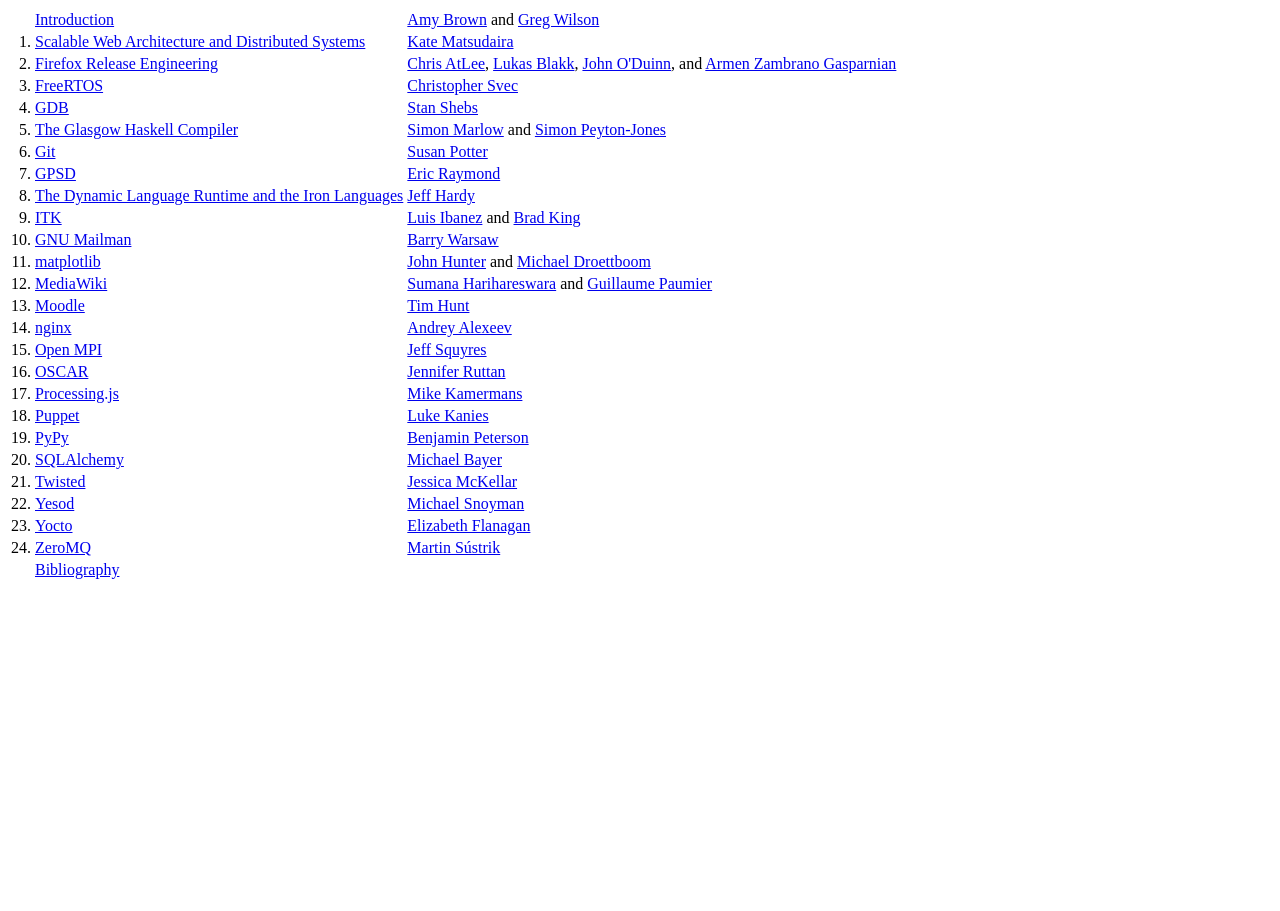
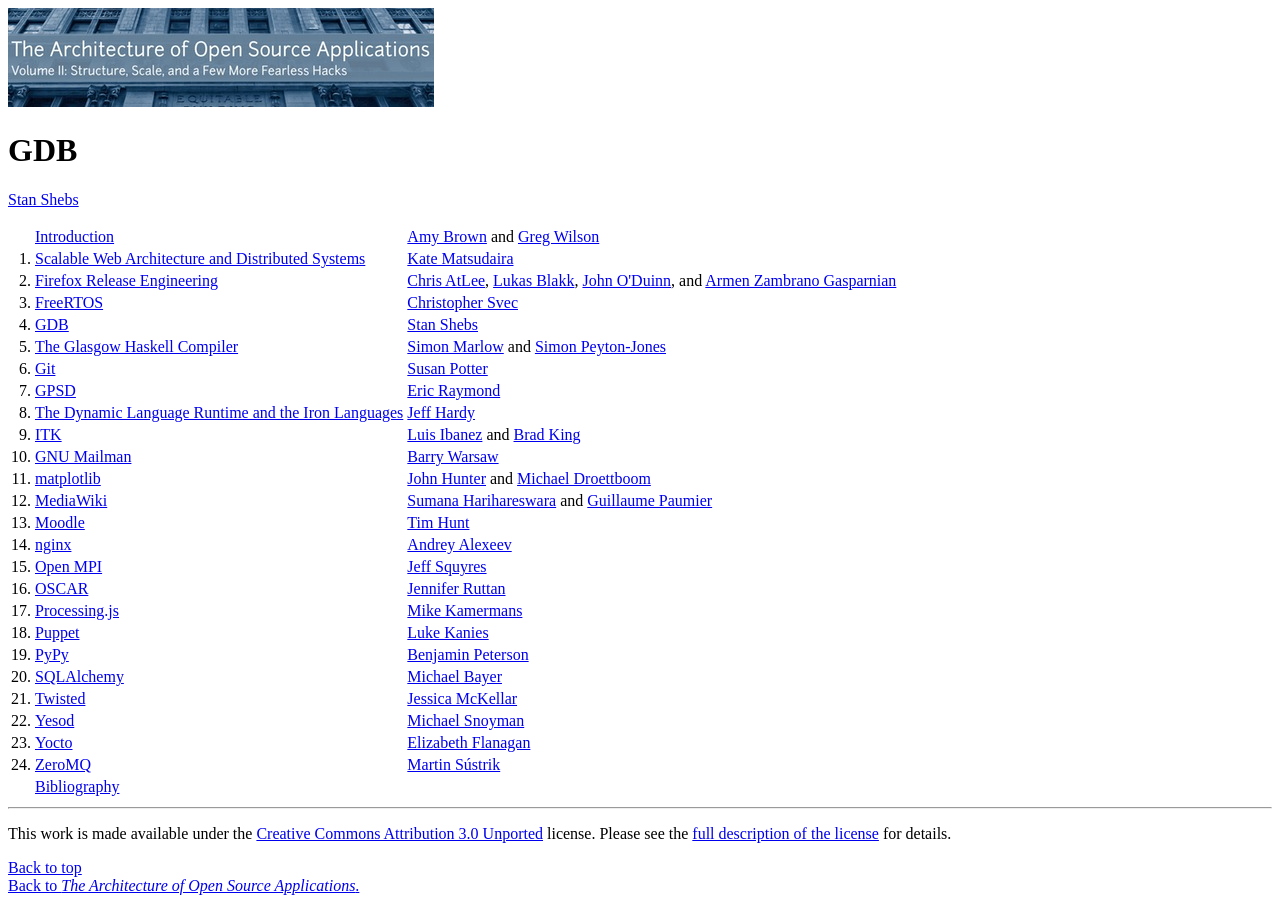
Before and after one commit to valer-cara/aosa-mobi-vol2, a plain HTML site: page en/index_vol2.html in a window 1280 px wide. Before the commit the page ends 800 px from the top, so only its background shows below. Drawn offline with Linux system fonts and the light colour scheme.

Commit message:
Nicer index_vol2.html

```diff
--- a/en/index_vol2.html
+++ b/en/index_vol2.html
@@ -1,3 +1,24 @@
+<!DOCTYPE html>
+<html lang="en">
+  <head>
+    <meta charset="utf-8">
+    <meta name="viewport" content="width=device-width, initial-scale=1.0">
+    <meta name="provenance" content="$Id: gdb.html 1341 2012-04-26 14:54:07Z amy $">
+    <title>The Architecture of Open Source Applications (Volume 2): GDB</title>
+  </head>
+  <body>
+
+  <div class="container">
+    <div class="row-fluid">
+      <div class="hero-unit">
+        <a class="pull-right" href="index.html"><img src="../images/titlebar2.jpg"
+           alt="The Architecture of Open Source Applications (Volume 2)"</img></a>
+        <h1>GDB</h1>
+        <p><a href="intro2.html#shebs-stan">Stan Shebs</a></p>
+      </div>
+    </div>
+    <div class="row">
+      <div class="span8 offset2">
           <table class="table table-striped table-condensed">
             <tr>
               <td></td>
@@ -149,3 +170,23 @@
               <td></td>
             </tr>
           </table>
+
+   <!-- Footer
+      ================================================== -->
+      <footer class="footer">
+        <hr>
+        <p class="pull-right">This work is made available under
+            the <a href="http://creativecommons.org/licenses/by/3.0/legalcode">Creative
+            Commons Attribution 3.0 Unported</a> license.  Please see
+            the <a href="intro1.html#license">full description of the
+            license</a> for details.</a>
+            <p><a href="#">Back to top</a><br/>
+        <a href="index.html">Back to <em>The Architecture of Open Source Applications</em>.</a></p>
+      </footer>
+
+      </div>
+    </div>
+  </div>
+
+</body>
+</html>
```
